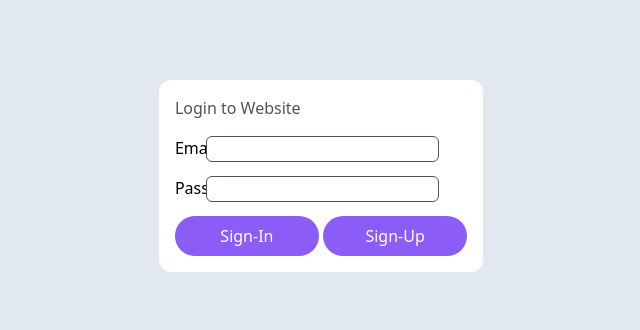
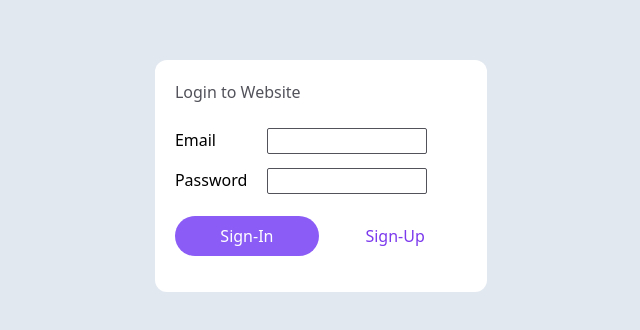
Before and after one commit to techupth/fsd5-css-hh-tailwind-yellow-group-06, a website: page ex1-login-page/index.html in a window 1280 px wide. Shown: the part 224-554 px from the top of the page, without its empty margins (319-959 px from the left). Drawn offline with nearby package versions, Linux system fonts and the light colour scheme.

Commit message:
feat:adjust form stlye

```diff
--- a/ex1-login-page/index.html
+++ b/ex1-login-page/index.html
@@ -10,32 +10,32 @@
 
   <body>
     <div class="bg-slate-200 flex justify-center items-center h-screen">
-      <form class="flex flex-col bg-white rounded-xl p-4">
-        <div class="text-zinc-600 mb-4">Login to Website</div>
+      <form class="flex flex-col bg-white rounded-xl p-5">
+        <div class="text-zinc-600 mb-6">Login to Website</div>
         <div class="mb-4 relative">
           <label for="email">Email</label>
           <input
             type="email"
-            class="border border-zinc-600 hover:border-violet-500 focus:border-violet-300 rounded-md absolute right-7"
+            class="border rounded-sm absolute right-10 border-zinc-600 hover:border-violet-500 focus:border-violet-300 focus:outline-none w-40"
           />
         </div>
-        <div class="mb-4 relative">
+        <div class="relative mb-6">
           <label for="password">Password</label>
           <input
             type="password"
-            class="border border-zinc-600 hover:border-violet-500 focus:border-violet-300 rounded-md absolute right-7"
+            class="border rounded-sm absolute right-10 border-zinc-600 hover:border-violet-500 focus:border-violet-300 focus:outline-none w-40"
           />
         </div>
-        <div>
+        <div class="mb-4">
           <input
             type="sign-in"
             value="Sign-In"
-            class="bg-violet-500 rounded-full p-2 w-36 text-white hover:bg-violet-400 active:bg-violet-600 text-center"
+            class="bg-violet-500 rounded-full p-2 w-36 text-white hover:bg-violet-400 active:bg-violet-600 text-center focus:ring focus:ring-violet-300 focus:outline-none"
           />
           <input
             type="sign-up"
             value="Sign-Up"
-            class="bg-violet-500 rounded-full p-2 w-36 text-white hover:bg-violet-400 active:bg-violet-600 text-center"
+            class="bg-white rounded-full p-2 w-36 text-violet-600 hover:bg-violet-100 focus:ring focus:ring-violet-300 focus:outline-none text-center"
           />
         </div>
       </form>
```
